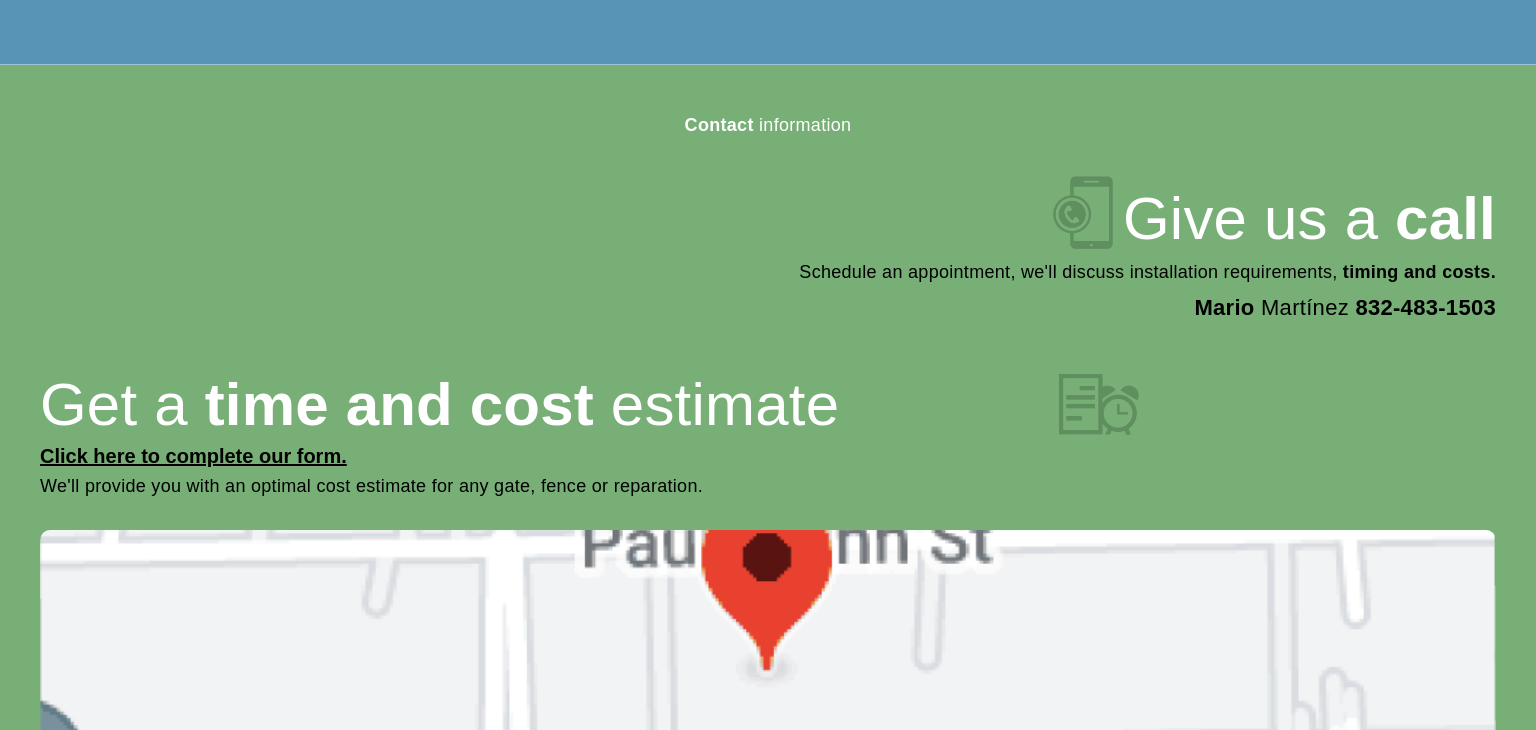
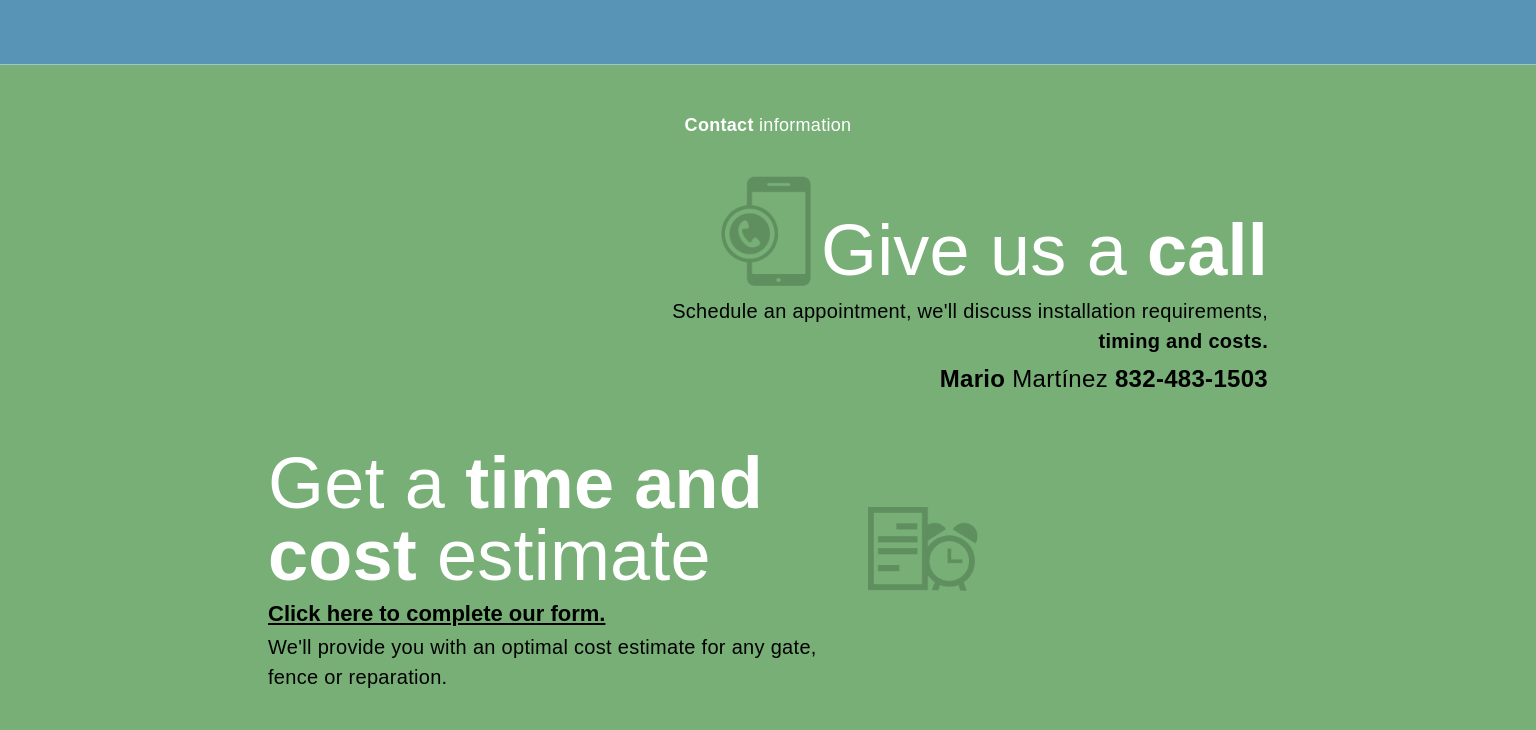
Before and after one commit to Markvallejo/affordable-automatic-gate, an Astro site: page / in a window 1536 px wide. Shown: the part 4550-5280 px from the top of the page. Built offline with nearby package versions, Linux system fonts and the light colour scheme; Astro itself is replaced by a stand-in of ours.

Commit message:
Update contact.css

```diff
--- a/src/styles/contact/contact.css
+++ b/src/styles/contact/contact.css
@@ -93,10 +93,10 @@
     font-size: 60px;
   }
   .contact-gates__container-right__info img {
-    width: 60px;
+    width: 70px;
   }
   .contact-gates__container-left__info img {
-    width: 80px;
+    width: 90px;
   }
   .contact-gates__container-left__info .contact-gates__container-info__title {
     width: 70%;
@@ -116,8 +116,59 @@
   }
   .contact-gates__container-map {
     height: 220px;
-  }
-  .contact-gates__container-map img {
-    object-fit: cover;
+    margin-top: 50px;
   }
 }
+
+@media screen and (min-width: 1024px) {
+  .contact-gates {
+    padding: 50px 0;
+  }
+  .contact-gates__main-container {
+    margin: 0 auto;
+    width: 800px;
+  }
+  .contact-gates__container-info__title {
+    font-size: 72px;
+  }
+  .contact-gates__container-right__info img {
+    width: 80px;
+  }
+  .contact-gates__container-left__info img {
+    width: 100px;
+  }
+  .contact-gates__description {
+    font-size: 20px;
+  }
+  .contact-gates__text-contact {
+    font-size: 24px;
+  }
+  .contact-gates__link-form  {
+    font-size: 22px;
+  }
+}
+
+@media screen and (min-width: 1360px) {
+  .contact-gates__main-container {
+    width: 1000px;
+  }
+  .contact-gates__description {
+    width: 60%;
+  }
+  .contact-gates__container-right .contact-gates__description {
+    margin-left: 40%;
+  }
+  .contact-gates__container-left__info .contact-gates__container-info__title {
+    width: 60%;
+  }
+  .contact-gates__container-right__info img {
+    width: 90px;
+  }
+  .contact-gates__container-left__info img {
+    width: 110px;
+  }
+  .contact-gates__container-map {
+    height: 250px;
+    margin-top: 80px;
+  }
+}
```
